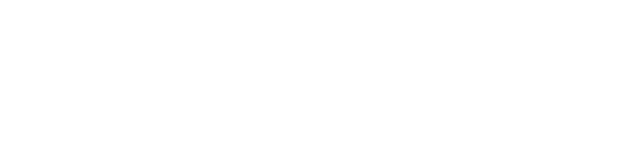
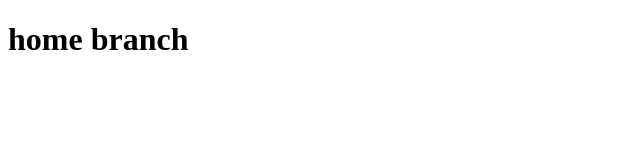
Before and after one commit to kishorkamdi/New-folder-pract-2, a plain HTML site: page index.html in a window 1280 px wide. Shown: the whole page, without its empty margins (0-640 px from the left). Drawn offline with Linux system fonts and the light colour scheme.

Commit message:
home branch

```diff
--- a/index.html
+++ b/index.html
@@ -6,6 +6,6 @@
     <title>Document</title>
 </head>
 <body>
-
+    <h1>home branch</h1>
 </body>
 </html>
```
